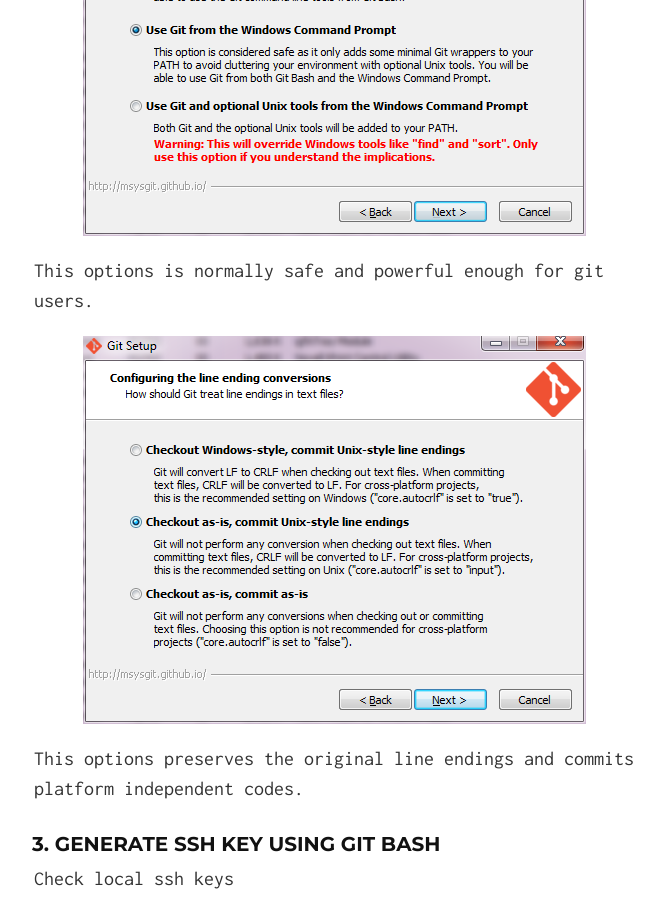
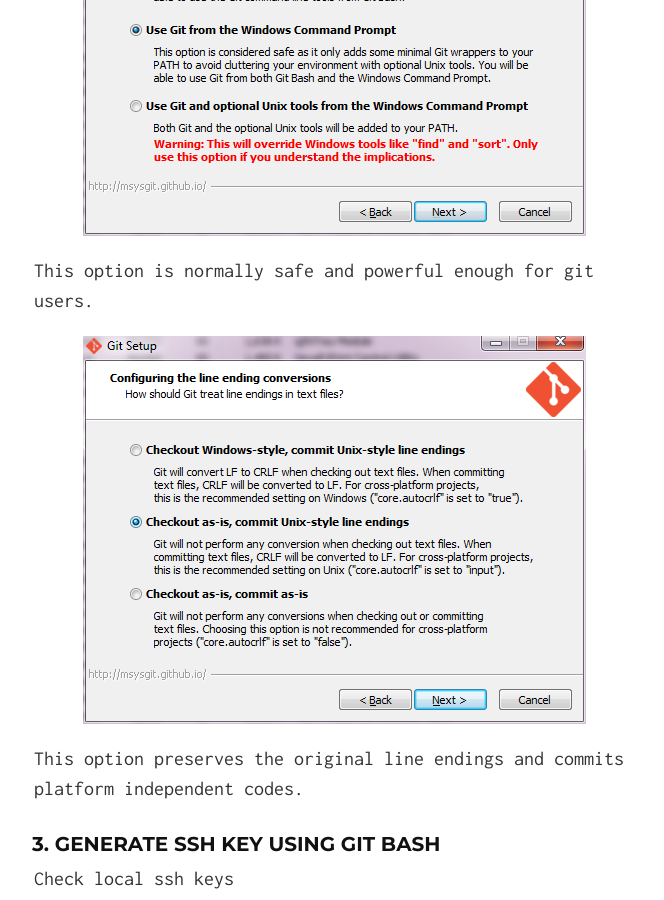
Before and after one commit to quxiaofeng/projetcompromis, a Jekyll site: the page built from index.html, in a window 1280 px wide and 900 px high, scrolled down 2796 px. Shown: the whole window, without its empty margins (306-970 px from the left). Built offline with Jekyll 4.4.1, drawn with Linux system fonts in a browser that asks for light colours; Markdown is read by kramdown in place of the engine named in the settings.

Commit message:
Revise the git config section
Signed-off-by: Xiaofeng QU <xiaofeng.qu.hk@ieee.org>

```diff
--- a/_includes/index.md
+++ b/_includes/index.md
@@ -75,11 +75,11 @@ Git and Github Config
 
 ![](/images/git-install-path-options.png)
 
-This options is normally safe and powerful enough for git users.
+This option is normally safe and powerful enough for git users.
 
 ![](/images/git-install-line-ending-options.png)
 
-This options preserves the original line endings and commits platform independent codes.
+This option preserves the original line endings and commits platform independent codes.
 
 #### 3. Generate SSH key using **Git Bash**
 
```
